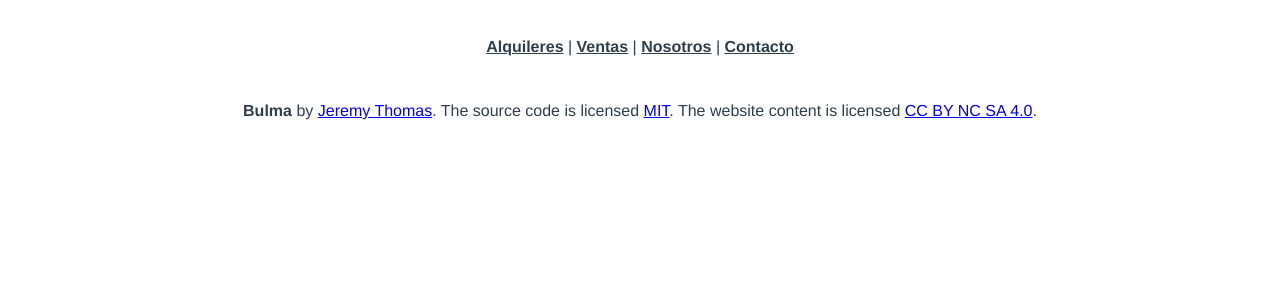
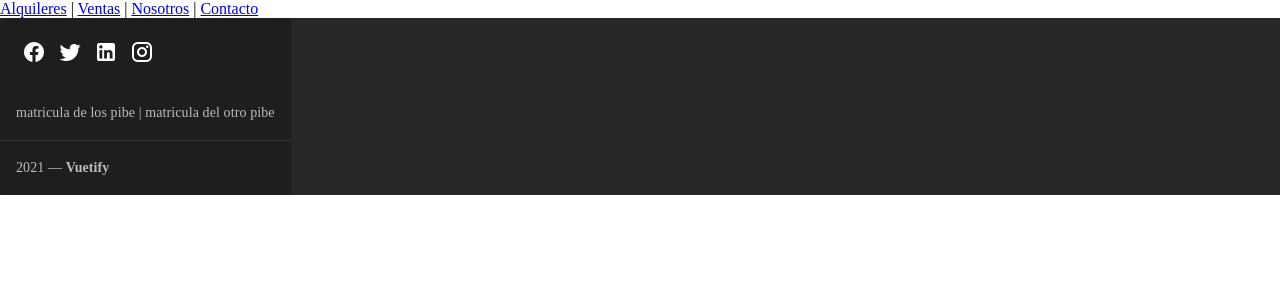
Before and after one commit to slowned/inmobiliaria, a Vue app in the folder frontend_vue2/: page /propiedad/1 in a window 1280 px wide. Shown: the top 300 px of the page. Built offline with nearby package versions, Linux system fonts and the light colour scheme; no server answers.

Commit message:
adds vuetify

```diff
--- a/frontend_vue2/public/index.html
+++ b/frontend_vue2/public/index.html
@@ -1,11 +1,13 @@
 <!DOCTYPE html>
-<html lang="">
+<html lang="en">
   <head>
     <meta charset="utf-8">
     <meta http-equiv="X-UA-Compatible" content="IE=edge">
     <meta name="viewport" content="width=device-width,initial-scale=1.0">
     <link rel="icon" href="<%= BASE_URL %>favicon.ico">
     <title><%= htmlWebpackPlugin.options.title %></title>
+    <link rel="stylesheet" href="https://fonts.googleapis.com/css?family=Roboto:100,300,400,500,700,900">
+    <link rel="stylesheet" href="https://cdn.jsdelivr.net/npm/@mdi/font@latest/css/materialdesignicons.min.css">
   </head>
   <body>
     <noscript>
--- a/frontend_vue2/src/App.vue
+++ b/frontend_vue2/src/App.vue
@@ -7,7 +7,9 @@
       <router-link to="#">Contacto</router-link>
     </div>
     <router-view/>
-  <Footer/>
+    <div>
+      <Footer/>
+    </div>
   </div>
 </template>
 
@@ -25,25 +27,6 @@ export default {
   },
 }
 </script>
+
 <style>
-#app {
-  font-family: Avenir, Helvetica, Arial, sans-serif;
-  -webkit-font-smoothing: antialiased;
-  -moz-osx-font-smoothing: grayscale;
-  text-align: center;
-  color: #2c3e50;
-}
-
-#nav {
-  padding: 30px;
-}
-
-#nav a {
-  font-weight: bold;
-  color: #2c3e50;
-}
-
-#nav a.router-link-exact-active {
-  color: #42b983;
-}
 </style>
--- a/frontend_vue2/src/components/Footer.vue
+++ b/frontend_vue2/src/components/Footer.vue
@@ -1,14 +1,48 @@
 <template>
-<footer class="footer">
-  <div class="content has-text-centered">
-    <p>
-      <strong>Bulma</strong> by <a href="https://jgthms.com">Jeremy Thomas</a>. The source code is licensed
-      <a href="http://opensource.org/licenses/mit-license.php">MIT</a>. The website content
-      is licensed <a href="http://creativecommons.org/licenses/by-nc-sa/4.0/">CC BY NC SA 4.0</a>.
-    </p>
-  </div>
-</footer>
+  <v-footer
+    dark
+    padless
+  >
+    <v-card
+      flat
+      tile
+      class="indigo lighten-1 white--text text-center"
+    >
+      <v-card-text>
+        <v-btn
+          v-for="icon in icons"
+          :key="icon"
+          class="mx-4 white--text"
+          icon
+        >
+          <v-icon size="24px">
+            {{ icon }}
+          </v-icon>
+        </v-btn>
+      </v-card-text>
+
+      <v-card-text class="white--text pt-0">
+        matricula de los pibe | matricula del otro pibe
+      </v-card-text>
+
+      <v-divider></v-divider>
+
+      <v-card-text class="white--text">
+        {{ new Date().getFullYear() }} — <strong>Vuetify</strong>
+      </v-card-text>
+    </v-card>
+  </v-footer>
 </template>
 
 <script>
+  export default {
+    data: () => ({
+      icons: [
+        'mdi-facebook',
+        'mdi-twitter',
+        'mdi-linkedin',
+        'mdi-instagram',
+      ],
+    }),
+  }
 </script>
--- a/frontend_vue2/src/main.js
+++ b/frontend_vue2/src/main.js
@@ -2,11 +2,13 @@ import Vue from 'vue'
 import App from './App.vue'
 import router from './router'
 import store from './store'
+import vuetify from './plugins/vuetify'
 
 Vue.config.productionTip = false
 
 new Vue({
   router,
   store,
+  vuetify,
   render: h => h(App)
 }).$mount('#app')
--- /dev/null
+++ b/frontend_vue2/src/plugins/vuetify.js
@@ -0,0 +1,7 @@
+import Vue from 'vue';
+import Vuetify from 'vuetify/lib/framework';
+
+Vue.use(Vuetify);
+
+export default new Vuetify({
+});
--- /dev/null
+++ b/frontend_vue2/vue.config.js
@@ -0,0 +1,5 @@
+module.exports = {
+  transpileDependencies: [
+    'vuetify'
+  ]
+}
```
Also changed, not shown: frontend_vue2/package.json (+6 -1 lines), 1 other file (tests, documents, lock files or other folders).
